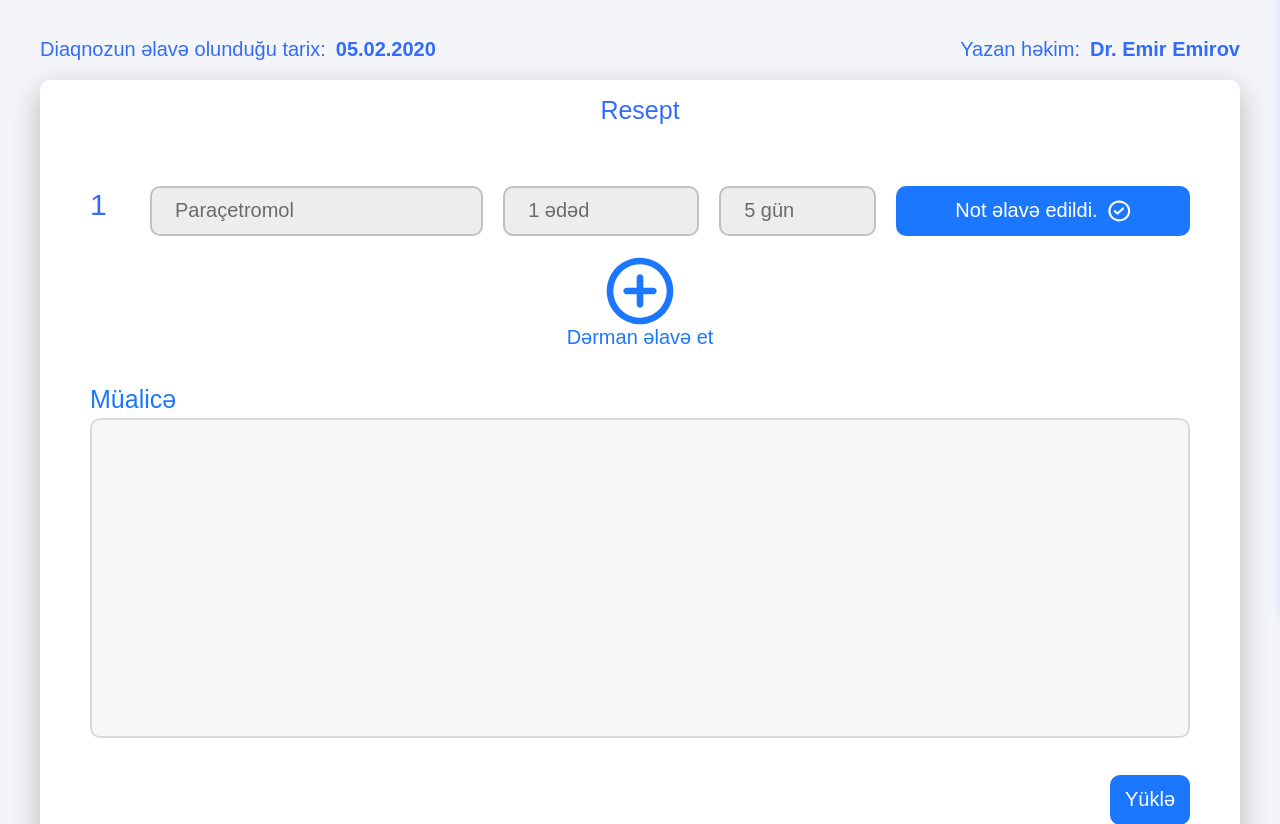
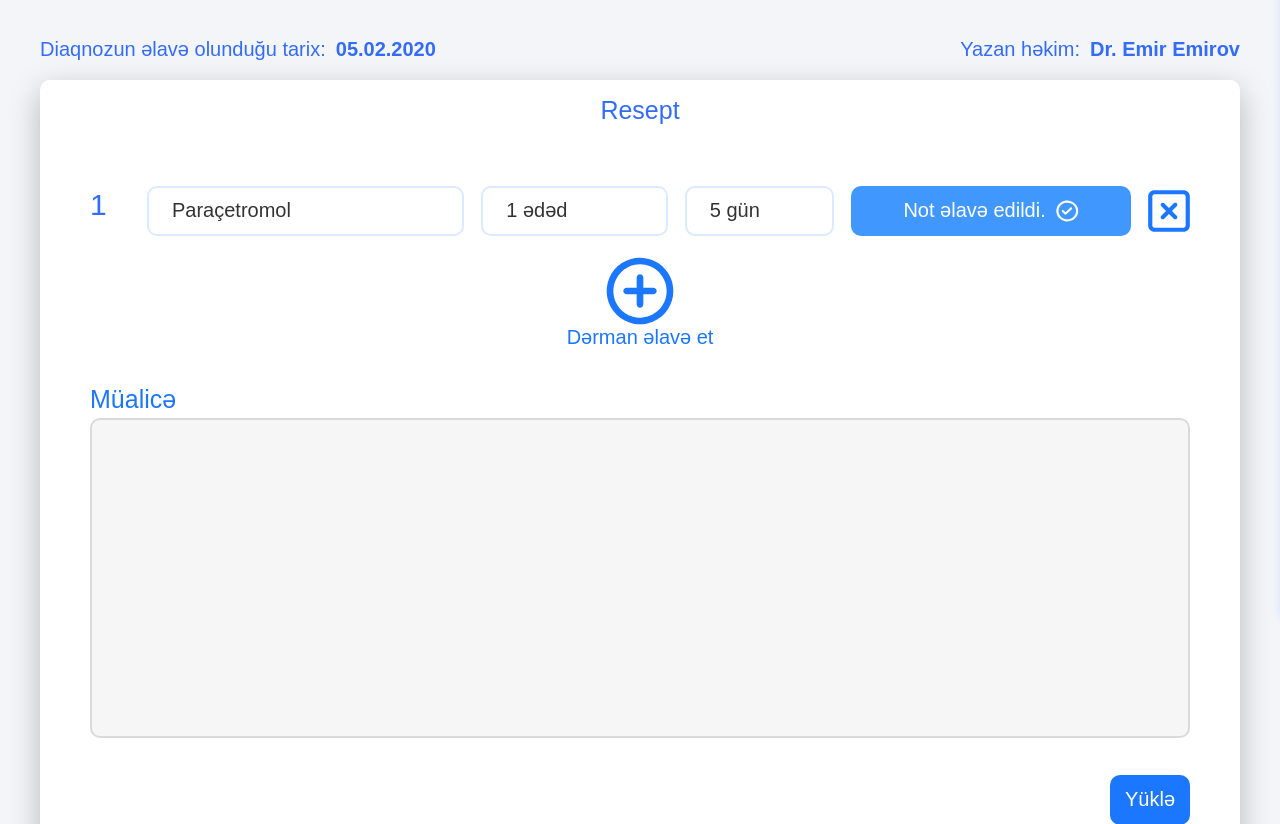
Before and after one commit to Sakhavat1996/front-bookshifa, a PHP site: page /recept.php in a window 1280 px wide. Shown: the part 174-998 px from the top of the page. Run offline with PHP 8.4, Linux system fonts and the light colour scheme; some libraries are stand-ins or nearby versions; some web fonts are replaced.

Commit message:
recept delete

```diff
--- a/cab-inner-diagnosis.php
+++ b/cab-inner-diagnosis.php
@@ -411,7 +411,7 @@
                 <div class="modal-body">
                     <div class="sure_btns">
                         <button class="yes">Hə</button>
-                        <button class="close" type="button" data-dismiss="modal" aria-label="Close">Xeyir</button>
+                        <button class="close" type="button" data-dismiss="modal" aria-label="Close">Xeyr</button>
                     </div>
                 </div>
             </div>
@@ -428,7 +428,7 @@
                 <div class="modal-body">
                     <div class="sure_btns">
                         <button class="yes">Hə</button>
-                        <button class="close" type="button" data-dismiss="modal" aria-label="Close">Xeyir</button>
+                        <button class="close" type="button" data-dismiss="modal" aria-label="Close">Xeyr</button>
                     </div>
                     <div class="edit_recept">
                         <p>Resepti silmək əvəzinə düzəliş edə bilərsiniz.</p>
--- a/css/_recept.sass
+++ b/css/_recept.sass
@@ -19,8 +19,10 @@
       grid-gap: 24px
       .pill-list
         display: grid
-        grid-template-columns: 40px 1.7fr 1fr .8fr 1.5fr
-        grid-gap: 20px
+        grid-template-columns: 40px 1.7fr 1fr .8fr 1.5fr auto
+        grid-gap: 17px
+        &.patient-recept
+          grid-template-columns: 40px 1.7fr 1fr .8fr 1.5fr
         p.number
           +l-m
           font-size: 30px
@@ -28,24 +30,25 @@
           color: $blue1
 
         input
-          background: #EDEDED
-          border: 2px solid #C1C1C1
+          background: $white
+          border: 2px solid $border
           border-radius: 10px
           height: 50px
           +l-m
           font-size: 20px
           line-height: 25px
-          color: rgba(46, 46, 46, 0.68)
+          color: $black2
           padding: 0 20px 0 23px
           width: 100%
           &::placeholder
-            color: rgba(103, 103, 103, 0.68)
+            color: rgba(0, 0, 0, 0.4)
 
         button.note_btn
           height: 100%
-          background: $blue
+          background: $blue2
+          padding: 5px
           border-radius: 10px
-          +l-m
+          +p-m
           font-size: 20px
           line-height: 25px
           +flex_2
--- a/css/_responsive.sass
+++ b/css/_responsive.sass
@@ -549,6 +549,9 @@
         .pill-list
           grid-template-columns: 40px 1fr 1fr
           grid-gap: 10px
+          &.patient-recept
+            grid-template-columns: 40px 1fr 1fr
+            grid-gap: 10px
           p.number
             grid-row-start: 1
             grid-row-end: 3
@@ -566,7 +569,17 @@
             font-size: 15px
             line-height: 19px
 
+
+          button.delete-recept
+            grid-column-start: 2
+            grid-column-end: 4
+            img
+              width: 36px
+              height: 36px
+
       #addBtn
+        img
+          margin-left: 52px
         p
           display: none
 
@@ -1087,6 +1100,9 @@
         .pill-list
           grid-template-columns: 30px 1fr 1fr
           grid-gap: 7px
+          &.patient-recept
+            grid-template-columns: 30px 1fr 1fr
+            grid-gap: 7px
           p.number
             font-size: 20px
             line-height: 25px
@@ -1101,6 +1117,15 @@
             height: 35px
             font-size: 14px
             line-height: 17px
+
+          button.delete-recept
+            img
+              width: 30px
+              height: 30px
+
+      #addBtn
+        img
+          margin-left: 35px
 
   .patients-main-container
     .patients-first-line
@@ -1739,6 +1764,11 @@
               width: 14px
               height: 14px
 
+          button.delete-recept
+            img
+              width: 25px
+              height: 25px
+
   .patients-main-container
     padding: 30px 25px
     grid-gap: 25px
--- a/js/main.js
+++ b/js/main.js
@@ -17,6 +17,13 @@ $('#addBtn').on('click',function(){
     class: 'note_btn' ,
     text:'Not əlavə et.'
   });
+  var btn2 = $('<button />', {
+    class: 'delete-recept' ,
+    id : length + 1
+  });
+  var imgClose = $('<img>',{
+    src : 'img/close.svg'
+  })
   var pill_list = $('<div/>',{
       class:'pill-list'
   })
@@ -25,6 +32,8 @@ $('#addBtn').on('click',function(){
   input2.appendTo(pill_list);
   input3.appendTo(pill_list);
   btn.appendTo(pill_list);
+  imgClose.appendTo(btn2);
+  btn2.appendTo(pill_list);
   pill_list.appendTo('.pill-container');
 })
 
@@ -34,6 +43,11 @@ $(document).on('click','.note_btn',function(){
 
 $(document).on('click','.delete_file',function(){
   let id = parseInt($(this).data('file'));
+  $('.fileModal').modal('show').attr('id',id);
+})
+
+$(document).on('click','.delete-recept',function(){
+  let id = parseInt($(this).attr('id'));
   $('.fileModal').modal('show').attr('id',id);
 })
 
@@ -71,8 +85,9 @@ $('.receptModal button.yes').on('click' , function(){
 $('.fileModal button.yes').on('click' , function(){
   const modal = $(this).parents('.modal');
   let id = parseInt(modal.attr('id'));
-  let $parent = $(`.delete_file[data-file = ${id}]`).parents('.pdf-link')
-  deleteItem($parent , modal);
+  let $parent = $(`.delete_file[data-file = ${id}]`).parents('.pdf-link');
+  let $parent2 = $(`.delete-recept[id=${id}]`).parents('.pill-list');
+  $parent.length ? deleteItem($parent, modal) : deleteItem($parent2, modal) ;
 })
 
 $('.edit_btn').on('click',function(){
--- a/recept-patient.php
+++ b/recept-patient.php
@@ -25,7 +25,7 @@
                     <p class="recept-title">Resept</p>
                     <div class="pill-box">
                       <div class="pill-container">
-                        <div class="pill-list">
+                        <div class="pill-list patient-recept">
                           <p class="number">1</p>
                           <input type="text" value="Paraçetromol">
                           <input type="text" value="1 ədəd">
--- a/recept.php
+++ b/recept.php
@@ -42,7 +42,7 @@
                     </div>
                 </div>
 
-                <div class="recept-box w-100">
+                <div class="recept-box recept-adding w-100">
                     <p class="recept-title">Resept</p>
                     <div class="pill-box">
                       <div class="pill-container">
@@ -54,6 +54,9 @@
                           <button class="note_btn" >
                             Not əlavə edildi.
                             <img src="img/okey.svg" alt="">
+                          </button>
+                          <button class="delete-recept" id="1">
+                            <img src="img/close.svg" alt="">
                           </button>
                         </div>
 
@@ -125,6 +128,23 @@
         </div>
     </form>
 
+    <!-- deleteFileModal -->
+    <div class="modal fade addModal sureModal fileModal"  tabindex="-1" role="dialog" aria-hidden="true">
+        <div class="modal-dialog" role="document">
+            <div class="modal-content">
+                <div class="modal-header">
+                    <h5 class="modal-title" id="exampleModalLabel">Resepti silmək istədiyinizə əminsiniz??</h5>
+                </div>
+                <div class="modal-body">
+                    <div class="sure_btns">
+                        <button class="yes">Hə</button>
+                        <button class="close" type="button" data-dismiss="modal" aria-label="Close">Xeyr</button>
+                    </div>
+                </div>
+            </div>
+        </div>
+    </div>
+
 </section>
 
 <?php
```
Also changed, not shown: css/common.css, 1 other file.
